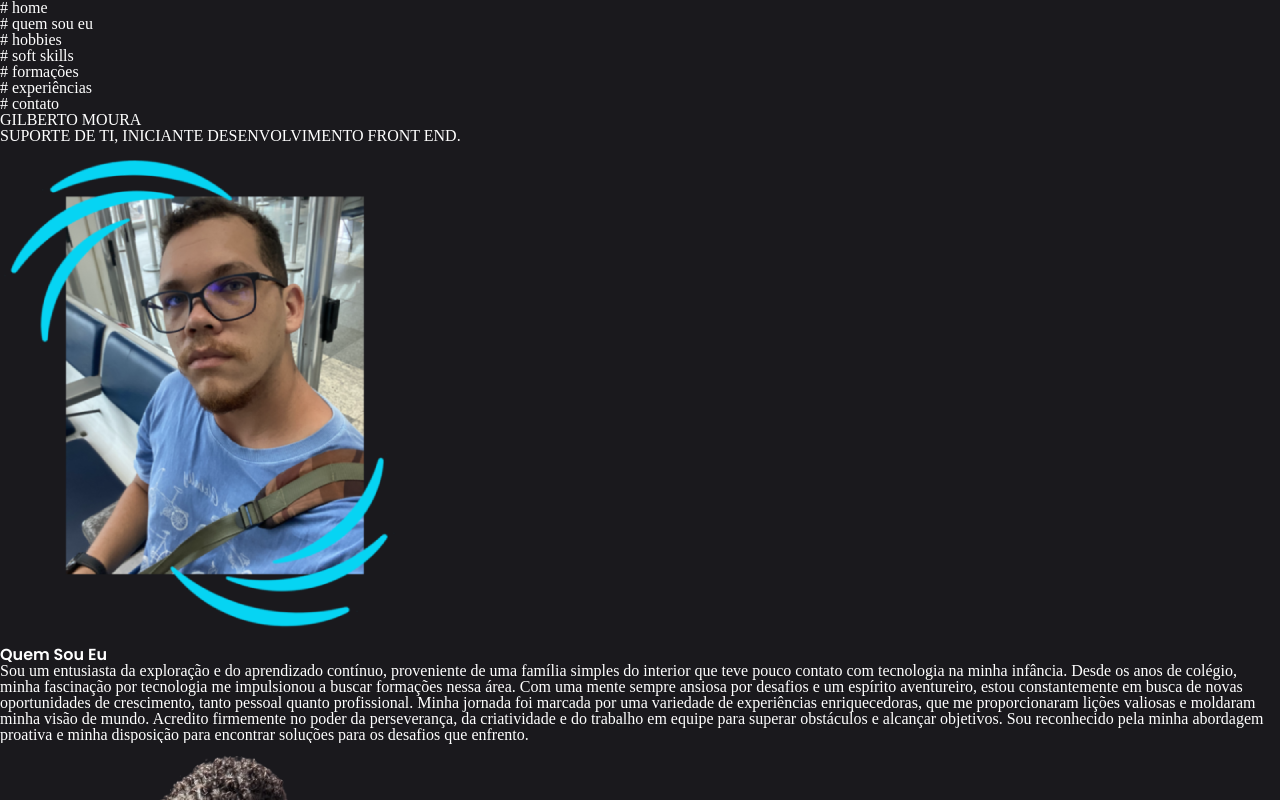
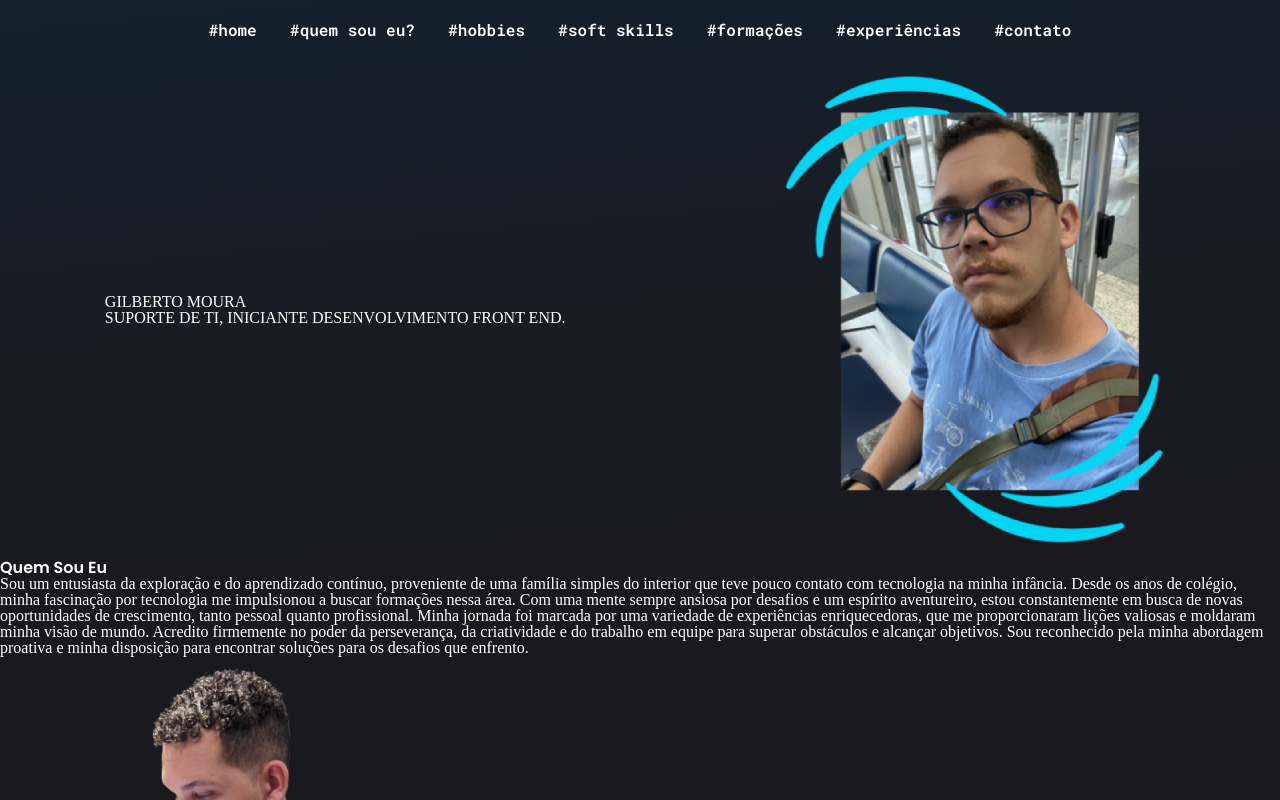
Before and after one commit to Monteiro-G/Challenge-ONE-Front-End-Portfolio, a plain HTML site: page index.html in a window 1280 px wide. Shown: the top 800 px of the page. Drawn offline with nearby package versions, Linux system fonts and the light colour scheme.

Commit message:
gradiente no reader

```diff
--- a/CSS/style.css
+++ b/CSS/style.css
@@ -35,18 +35,54 @@ ___________________________________
 
 */
 *{
-background-color: #1a191d;
-/*background-color: #15202b;*/
 color: #ffffff;
+}
+.subtitulo{
+  font-family: "Poppins", sans-serif;
+  font-weight: 600;
+  font-style: normal;
+  font-size: 17 px;
+}
+
+
+header{
+  background: linear-gradient(175deg, #15202b, #1a191d);
+}
+body{
+  background-color: #1a191d;
+  display: flex;
+  flex-direction: column;
 
 }
+.conteine{
+height: 100%;
+padding: 0px 15%;
 
-.subtitulo{
-    font-family: "Poppins", sans-serif;
-    font-weight: 600;
-    font-style: normal;
-    font-size: 17 px;
 }
+.conteine__menu{
+  width: 100%;
+  height: 60px;
+  display: flex;
+  font-family: "Roboto Mono", monospace;
+  font-optical-sizing: auto;
+  font-weight: 600;
+  font-style: normal;
+  align-items: center;
+  justify-content:space-around;
+  }
+
+  .cabecalho{
+    display: flex;
+    align-items: center;
+    justify-content:space-around;
+  }
+  .cabecalho__titulo{
+
+  }
+  .cabecalho__subtitulo{
+
+  }
+
 
 .conteudo-adicional {
   max-height: 0;
--- a/index.html
+++ b/index.html
@@ -19,21 +19,25 @@
 
     <!--Seção Menu Principal-->
     <header>
-        <nav>
-            <ul>
-                <li><a href=""># home</a></li>
-                <li><a href=""># quem sou eu</a></li>
-                <li><a href=""># hobbies</a></li>
-                <li><a href=""># soft skills</a></li>
-                <li><a href=""># formações</a></li>
-                <li><a href=""># experiências</a></li>
-                <li><a href=""></a># contato</li>
+        <nav class="conteine">
+            <ul class="conteine__menu">
+                <li><a href="">#home</a></li>
+                <li><a href="">#quem sou eu?</a></li>
+                <li><a href="">#hobbies</a></li>
+                <li><a href="">#soft skills</a></li>
+                <li><a href="">#formações</a></li>
+                <li><a href="">#experiências</a></li>
+                <li><a href=""></a>#contato</li>
             </ul>
         </nav>
-        <!--Seção Cabeçalho-->
-        <h1>GILBERTO MOURA</h1>
-        <h2>SUPORTE DE TI, INICIANTE DESENVOLVIMENTO FRONT END.</h2>
-        <img src="img/foto.1.png" alt="Gilberto perfil">
+        <div class="cabecalho">
+            <!--Seção Cabeçalho-->
+            <div>
+                <h1 class="cabecalho__titulo">GILBERTO MOURA</h1>
+                <h2 class="cabecalho__subtitulo">SUPORTE DE TI, INICIANTE DESENVOLVIMENTO FRONT END.</h2>
+            </div>
+            <img src="img/foto.1.png" alt="Gilberto perfil">
+        </div>
     </header>
     <main>
         <!--Seção Sobre Mim-->
@@ -169,15 +173,15 @@
                 <div class="academic__courses__box">
                     <ul class="academic__courses__list">
                         <!-- Insira a logo de seu local de formação -->
-                        <li class="academic__courses__item__img"><img src=""></li>
-                        <li class="academic__courses__item__title"><h4>Licenciado em Informática</h4></li>
+                        <li class="academic__courses__item__img"><img src="img/IFPA.png"></li>
+                        <li class="academic__courses__item__title"><h4>Rede de Computadores</h4></li>
                         <li class="academic__courses__item__subtitle"><p>2014 - IFPA</p></li>
                     </ul>
                 </div>
                 <div class="academic__courses__box">
                     <ul class="academic__courses__list">
                         <!-- Insira a logo de seu local de formação -->
-                        <li class="academic__courses__item__img"><img src=""></li>
+                        <li class="academic__courses__item__img"><img src="img/IFPA.png"></li>
                         <li class="academic__courses__item__title"><h4>Licenciado em Informática</h4></li>
                         <li class="academic__courses__item__subtitle"><p>2023 - IFPA</p></li>
                     </ul>
```
Also changed, not shown: img/ifpa.png.
